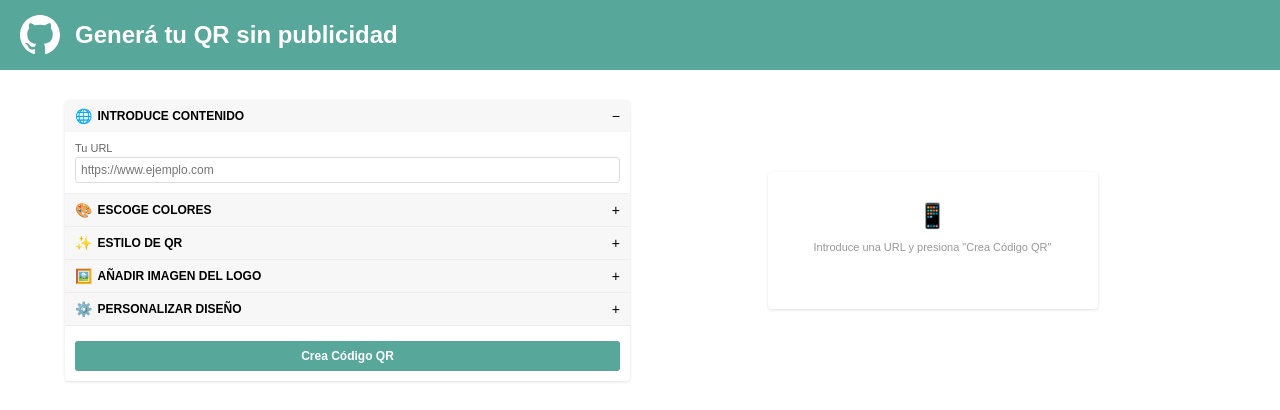
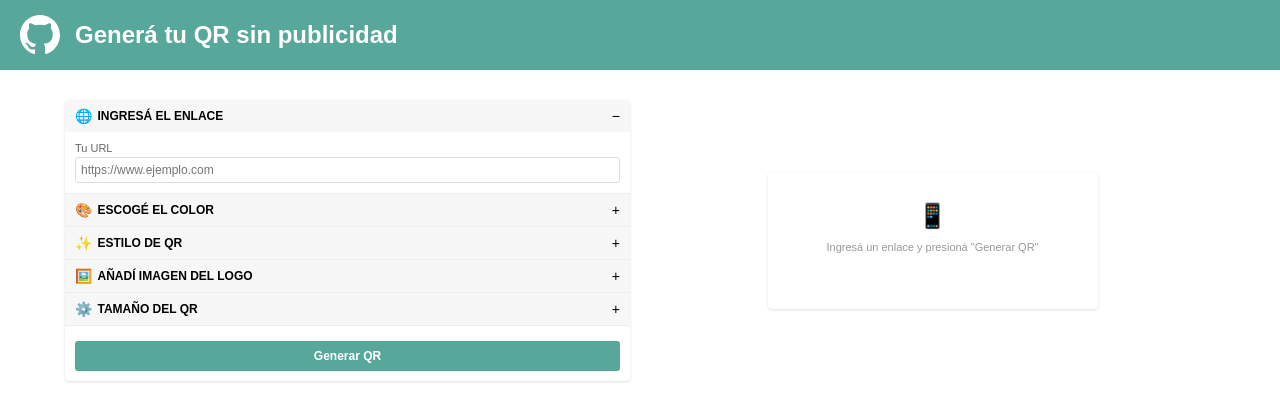
Before and after one commit to PeterArgueta/QR, a React (Vite) app: page / in a window 1280 px wide. Shown: the top 410 px of the page. Built offline with nearby package versions, Linux system fonts and the light colour scheme.

Commit message:
renamed:    dist/assets/index-e7761895.js -> dist/assets/index-45854556.js 	modified:   dist/index.html 	modified:   node_modules/.cache/gh-pages/https!github.com!PeterArgueta!QR.git 	modified:   src/components/QRGenerator.jsx

```diff
--- a/src/components/QRGenerator.jsx
+++ b/src/components/QRGenerator.jsx
@@ -177,7 +177,7 @@ function QRGenerator() {
                 onClick={() => toggleSection('content')}
               >
                 <span className="section-icon">🌐</span>
-                <h3 className="section-title">INTRODUCE CONTENIDO</h3>
+                <h3 className="section-title">INGRESÁ EL ENLACE</h3>
                 <span className="section-toggle">
                   {sectionsVisible.content ? '−' : '+'}
                 </span>
@@ -204,7 +204,7 @@ function QRGenerator() {
                 onClick={() => toggleSection('colors')}
               >
                 <span className="section-icon">🎨</span>
-                <h3 className="section-title">ESCOGE COLORES</h3>
+                <h3 className="section-title">ESCOGÉ EL COLOR</h3>
                 <span className="section-toggle">
                   {sectionsVisible.colors ? '−' : '+'}
                 </span>
@@ -314,7 +314,7 @@ function QRGenerator() {
                 onClick={() => toggleSection('logo')}
               >
                 <span className="section-icon">🖼️</span>
-                <h3 className="section-title">AÑADIR IMAGEN DEL LOGO</h3>
+                <h3 className="section-title">AÑADÍ IMAGEN DEL LOGO</h3>
                 <span className="section-toggle">
                   {sectionsVisible.logo ? '−' : '+'}
                 </span>
@@ -356,7 +356,7 @@ function QRGenerator() {
                 onClick={() => toggleSection('customize')}
               >
                 <span className="section-icon">⚙️</span>
-                <h3 className="section-title">PERSONALIZAR DISEÑO</h3>
+                <h3 className="section-title">TAMAÑO DEL QR</h3>
                 <span className="section-toggle">
                   {sectionsVisible.customize ? '−' : '+'}
                 </span>
@@ -401,7 +401,7 @@ function QRGenerator() {
                 onClick={handleGenerate}
                 className="button primary-button"
               >
-                Crea Código QR
+                Generar QR
               </button>
             </div>
           </div>
@@ -434,7 +434,7 @@ function QRGenerator() {
               ) : (
                 <div className="empty-state">
                   <div className="empty-icon">📱</div>
-                  <p>Introduce una URL y presiona "Crea Código QR"</p>
+                  <p>Ingresá un enlace y presioná "Generar QR"</p>
                 </div>
               )}
             </div>
```
Also changed, not shown: 3 other files (tests, documents, lock files or other folders).
